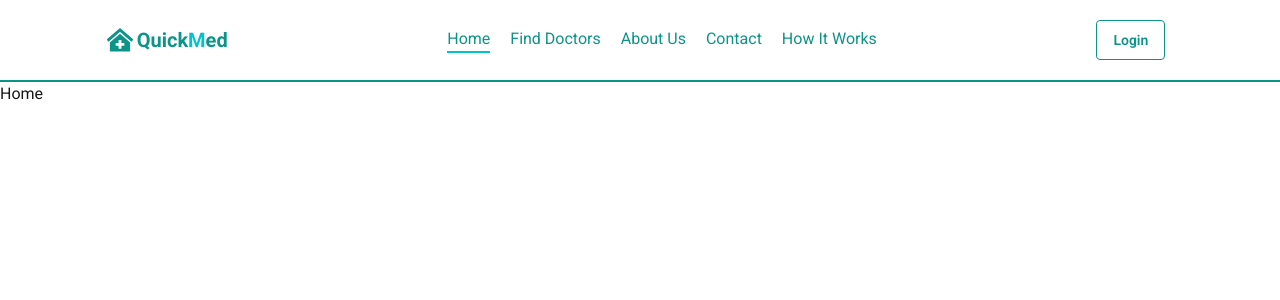
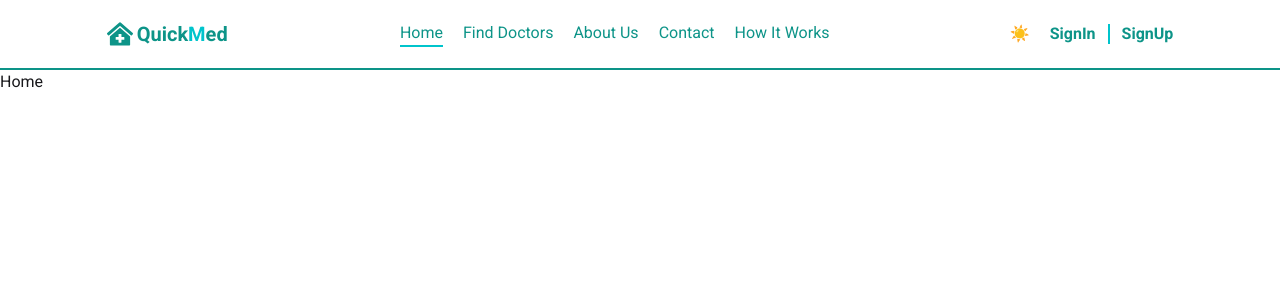
Before and after one commit to Sultanmia22/QuickMed, a React (Vite) app: page / in a window 1280 px wide. Shown: the top 300 px of the page. Built offline with nearby package versions, Linux system fonts and the light colour scheme.

Commit message:
implement light and dark mode feature

```diff
--- a/src/Components/Headers/Navbar.jsx
+++ b/src/Components/Headers/Navbar.jsx
@@ -1,4 +1,4 @@
-import React, { useState } from 'react'
+import React, { useEffect, useState } from 'react'
 import { FaBars, FaClinicMedical } from 'react-icons/fa'
 import { RxCross1 } from 'react-icons/rx'
 import { Link, NavLink } from 'react-router'
@@ -7,6 +7,8 @@ import { Link, NavLink } from 'react-router'
 const Navbar = () => {
 
   const [isMenuOpen, setIsMenuOpen] = useState(false)
+
+  const [theme, setTheme] = useState(localStorage.getItem('theme') || 'light')
 
   const navLinks = [
     { name: 'Home', path: '/' },
@@ -21,9 +23,24 @@ const Navbar = () => {
     setIsMenuOpen(!isMenuOpen)
   }
 
+  // get html element and set data-theme attribute
+  useEffect(() => {
+    const htmlElement = document.querySelector('html');
+    htmlElement.setAttribute('data-theme',theme);
+    localStorage.setItem('theme',theme);
+  },[theme])
+
+  // TOGGLE THEME
+  const toggleTheme = (checked) => {
+    setTheme(checked ? 'dark' : 'light')
+  }
+
+
+
+
 
   return (
-    <div className='bg-base-100 py-5 border-b-2 border-primary w-full'>
+    <div className='bg-base-100 py-5 border-b-2 border-primary w-full dark:bg-gray-700'>
       <nav className=' w-11/12 md:w-10/12 mx-auto flex justify-between items-center'>
 
         {/* Logo */}
@@ -31,7 +48,7 @@ const Navbar = () => {
           {/* Mobile Nav Link */}
           {
             isMenuOpen &&
-            <div className=' w-full absolute top-21 left-0 md:hidden'>
+            <div className=' w-full absolute top-19 left-0 md:hidden'>
               <ul className='flex flex-col gap-5 bg-base-100  py-4 px-5  z-20 shadow-xl text-center'>
                 {
                   navLinks.map(link => <NavLink onClick={toggleMenu} className={({ isActive }) => isActive ? ' border border-primary/25 py-2 text-primary rounded-md' : 'text-primary rounded-md'} key={link.path} to={link.path}> {link.name} </NavLink>)
@@ -61,9 +78,28 @@ const Navbar = () => {
           }
         </ul>
 
-        {/* PROFILE AND AUTH BUTTONS */}
-        <div>
-          <button className='btn btn-outline btn-primary mr-2'> Login </button>
+        {/* PROFILE AND AUTH BUTTONS and theme controll */}
+        <div className='flex items-center gap-5'>
+
+          {/* Theme Control Section */}
+          <div>
+            <label>
+              <input className='hidden' onClick={(e) => toggleTheme(e.target.checked)} type="checkbox" name="" id="" />
+              <div>
+                {
+                  theme === 'dark' ? <span className=' text-primary ml-2'>🌙</span> : <span className='  text-primary ml-2'>☀️</span>
+                }
+              </div>
+            </label>
+          </div>
+
+          {/* Auth Buttons */}
+          <div className='flex items-center gap-3'>
+            <Link className='text-primary font-bold'> SignIn </Link>
+            <div className='h-5 w-0.5 bg-secondary'></div>
+            <Link className='text-primary font-bold'> SignUp </Link>
+          </div>
+
         </div>
       </nav>
     </div>
--- a/src/index.css
+++ b/src/index.css
@@ -22,3 +22,5 @@ body{
   --color-primary: #2DD4BF;
   --color-secondary: #22B8CF;
 }
+
+@custom-variant dark (&:where([data-theme=dark], [data-theme=dark] *));
```
